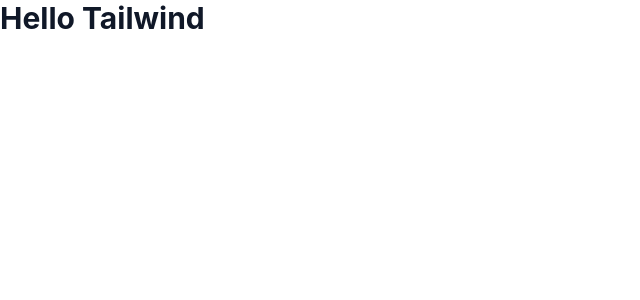
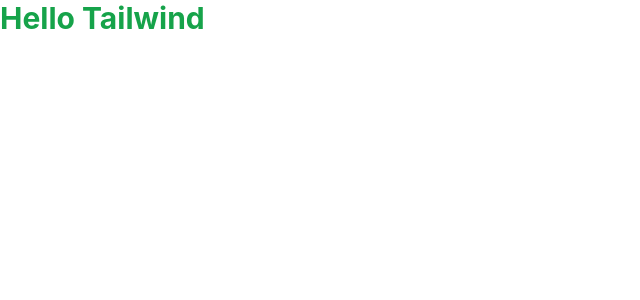
Before and after one commit to John-v77/TypeScript-Travel, a React (Vite) app in the folder frontend/: page / in a window 1280 px wide. Shown: the top 300 px of the page, without its empty margins (0-640 px from the left). Built offline with nearby package versions, Linux system fonts and the light colour scheme.

Commit message:
adds theme colors to the app

```diff
--- a/frontend/src/App.css
+++ b/frontend/src/App.css
@@ -1,47 +1,5 @@
-* {
-  margin: 0;
-  padding: 0;
-  box-sizing: inherit;
-}
-
-html {
-  font-size: 62.5%;
-}
-
-body {
-  box-sizing: border-box;
-  font-family:
-    -apple-system, BlinkMacSystemFont, "Segoe UI", "Roboto", "Oxygen", "Ubuntu",
-    "Cantarell", "Fira Sans", "Droid Sans", "Helvetica Neue", sans-serif;
-  font-weight: 400;
-  line-height: 1.7;
-  color: #777;
-  padding: 0;
-  margin: 0;
-}
-
 .App {
   min-height: 100vh;
   display: flex;
   flex-direction: column;
 }
-
-/* Root classes */
-
-.main {
-  background-color: #f7f7f7;
-  padding: 4rem 6rem;
-  flex: 1;
-  position: relative;
-}
-
-@media only screen and (max-width: 50em) {
-  .main {
-    padding: 3rem 3rem;
-  }
-}
-
-.page-container {
-  max-width: 120rem;
-  margin: 0 auto;
-}
--- a/frontend/src/index.css
+++ b/frontend/src/index.css
@@ -1,16 +1,38 @@
 @import "tailwindcss";
 
+/* --------------------------------------------------------------------------
+   Dark mode
 
-body {
-  margin: 0;
-  font-family:
-    -apple-system, BlinkMacSystemFont, "Segoe UI", "Roboto", "Oxygen", "Ubuntu",
-    "Cantarell", "Fira Sans", "Droid Sans", "Helvetica Neue", sans-serif;
-  -webkit-font-smoothing: antialiased;
-  -moz-osx-font-smoothing: grayscale;
+   The theme lives in Redux (src/features/theme/themeSlice.ts). App.tsx puts
+   it on its root <div> as `data-theme`, and `dark:` keys off that attribute
+   instead of Tailwind's default `prefers-color-scheme`.
+   -------------------------------------------------------------------------- */
+@custom-variant dark (&:where([data-theme="dark"], [data-theme="dark"] *));
+
+@theme {
+  --color-w_primary-50: #f0fdf4;
+  --color-w_primary-100: #dcfce7;
+  --color-w_primary-400: #4ade80;
+  --color-w_primary-500: #22c55e;
+  --color-w_primary-600: #16a34a;
+  --color-w_primary-700: #15803d;
+  --color-w_primary-900: #14532d;
+
+
+  --font-sans: Inter, system-ui, sans-serif;
+  --font-serif: Georgia, Cambria, "Times New Roman", Times, serif;
+
+
+
+   /* 73.5rem (1176px): 80% of a 13" MacBook Air's 1470px logical viewport,  */
+  --container-page: 73.5rem;
 }
 
-code {
-  font-family:
-    source-code-pro, Menlo, Monaco, Consolas, "Courier New", monospace;
+
+@layer base {
+  html {
+    -webkit-font-smoothing: antialiased;
+    -moz-osx-font-smoothing: grayscale;
+  }
+
 }
```
